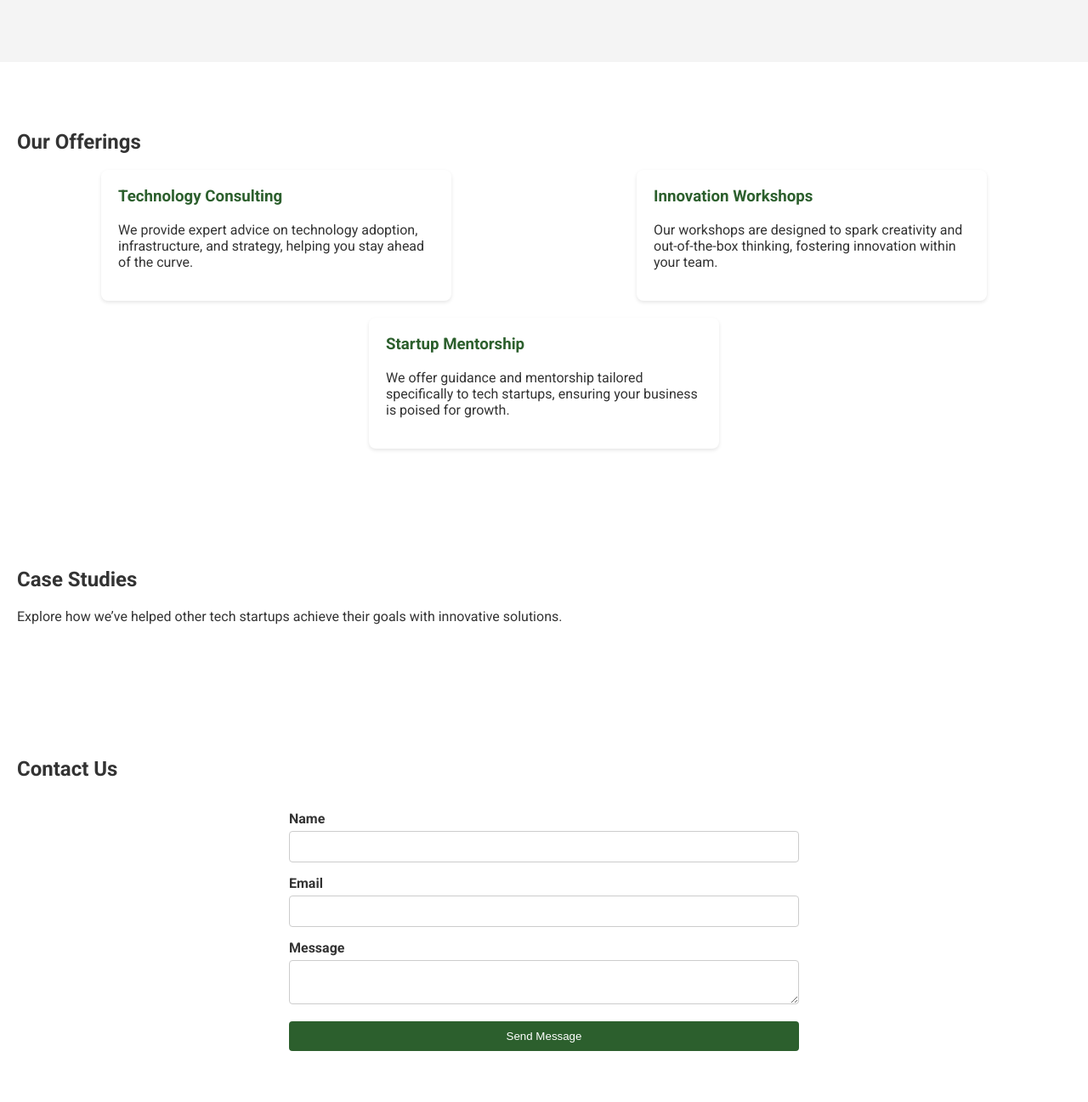
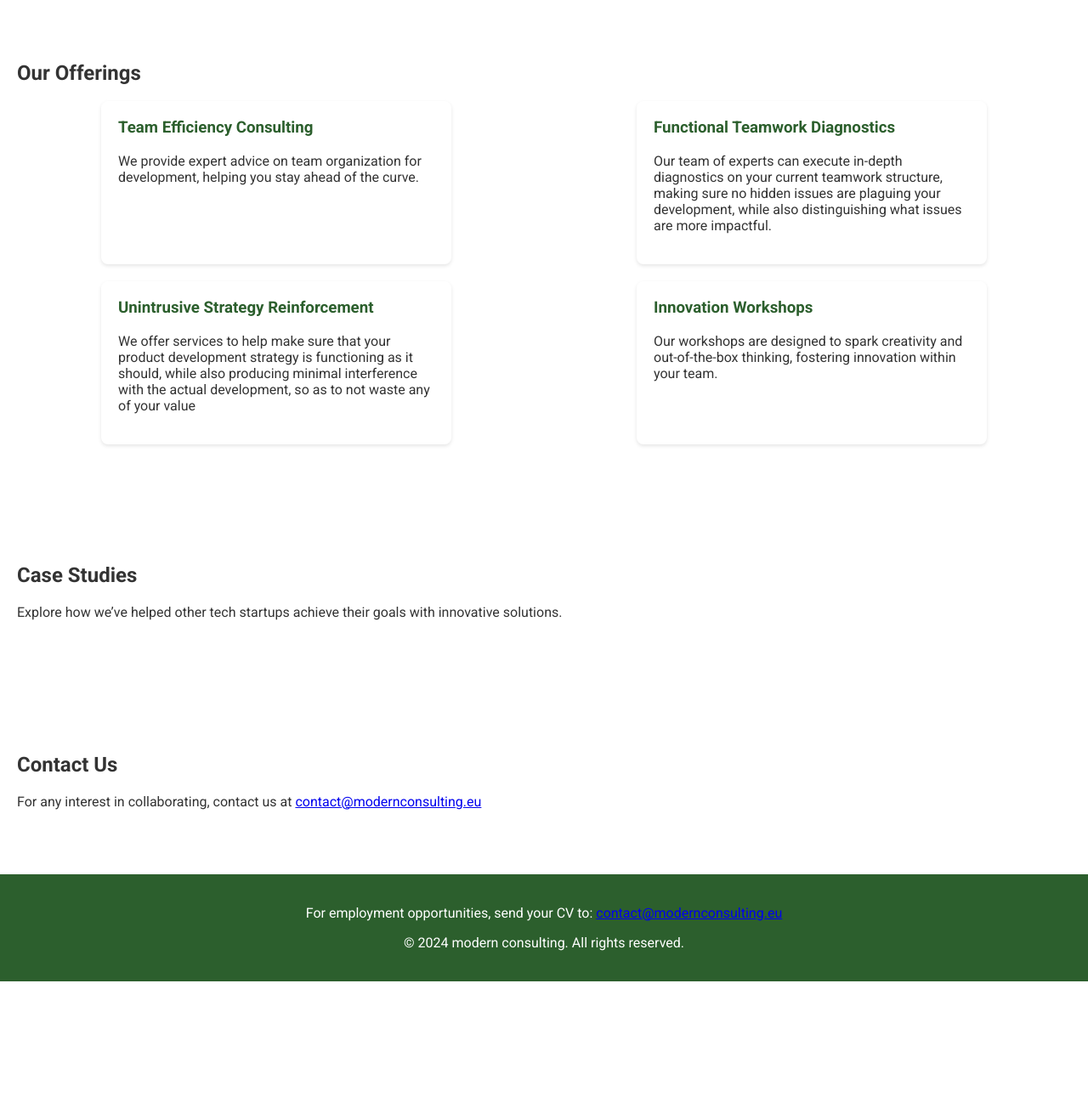
Before and after one commit to modernconsulting/modernconsulting, a plain HTML site: page index.html in a window 1280 px wide. Shown: the part 623-1920 px from the top of the page at 85% size. After the commit the page ends 1778 px from the top, so only its background shows below. Drawn offline with Linux system fonts and the light colour scheme.

Commit message:
Add files via upload

```diff
--- a/index.html
+++ b/index.html
@@ -45,16 +45,20 @@
         <h2>Our Offerings</h2>
         <div class="services">
             <div class="service">
-                <h3>Technology Consulting</h3>
-                <p>We provide expert advice on technology adoption, infrastructure, and strategy, helping you stay ahead of the curve.</p>
+                <h3>Team Efficiency Consulting</h3>
+                <p>We provide expert advice on team organization for development, helping you stay ahead of the curve.</p>
+            </div>
+            <div class="service">
+                <h3>Functional Teamwork Diagnostics</h3>
+                <p>Our team of experts can execute in-depth diagnostics on your current teamwork structure, making sure no hidden issues are plaguing your development, while also distinguishing what issues are more impactful.</p>
+            </div>
+            <div class="service">
+                <h3>Unintrusive Strategy Reinforcement</h3>
+                <p>We offer services to help make sure that your product development strategy is functioning as it should, while also producing minimal interference with the actual development, so as to not waste any of your value</p>
             </div>
             <div class="service">
                 <h3>Innovation Workshops</h3>
                 <p>Our workshops are designed to spark creativity and out-of-the-box thinking, fostering innovation within your team.</p>
-            </div>
-            <div class="service">
-                <h3>Startup Mentorship</h3>
-                <p>We offer guidance and mentorship tailored specifically to tech startups, ensuring your business is poised for growth.</p>
             </div>
         </div>
     </section>
@@ -69,21 +73,11 @@
     <!-- Contact Section -->
     <section id="contact" class="contact">
         <h2>Contact Us</h2>
-        <form action="#" method="post">
-            <label for="name">Name</label>
-            <input type="text" id="name" name="name" required>
-
-            <label for="email">Email</label>
-            <input type="email" id="email" name="email" required>
-
-            <label for="message">Message</label>
-            <textarea id="message" name="message" required></textarea>
-
-            <button type="submit">Send Message</button>
-        </form>
+        <p>For any interest in collaborating, contact us at <a href="mailto:contact@modernconsulting.eu">contact@modernconsulting.eu</a></p>
     </section>
 
     <footer>
+        <p>For employment opportunities, send your CV to: <a href="mailto:contact@modernconsulting.eu?subject=Employment%20Interest">contact@modernconsulting.eu</a></p>
         <p>&copy; 2024 modern consulting. All rights reserved.</p>
     </footer>
 
--- a/styles.css
+++ b/styles.css
@@ -15,8 +15,9 @@ body {
     justify-content: space-between;
     align-items: center;
     padding: 15px 20px;
-    position: sticky;
+    position: fixed;
     top: 0;
+    width: auto;
     z-index: 1000;
 }
 
```
Also changed, not shown: hero-image.jpg (added).
